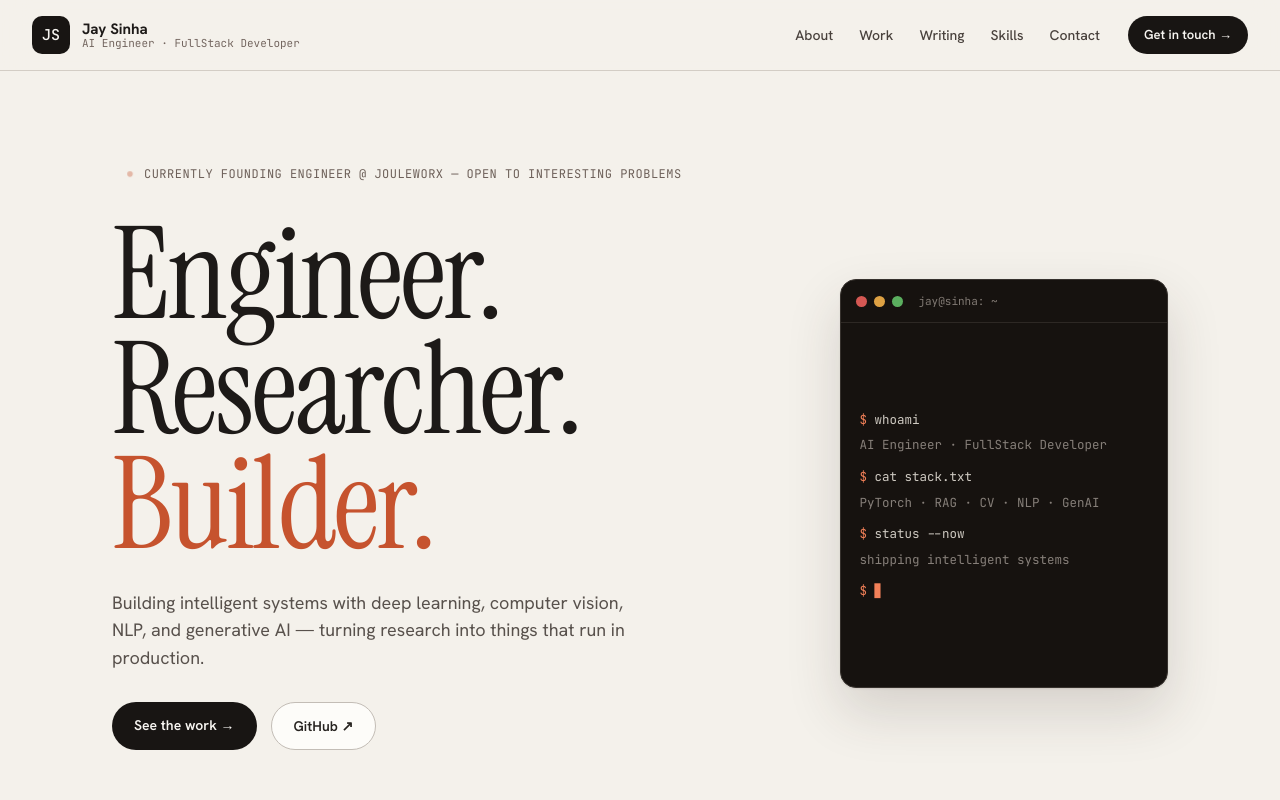
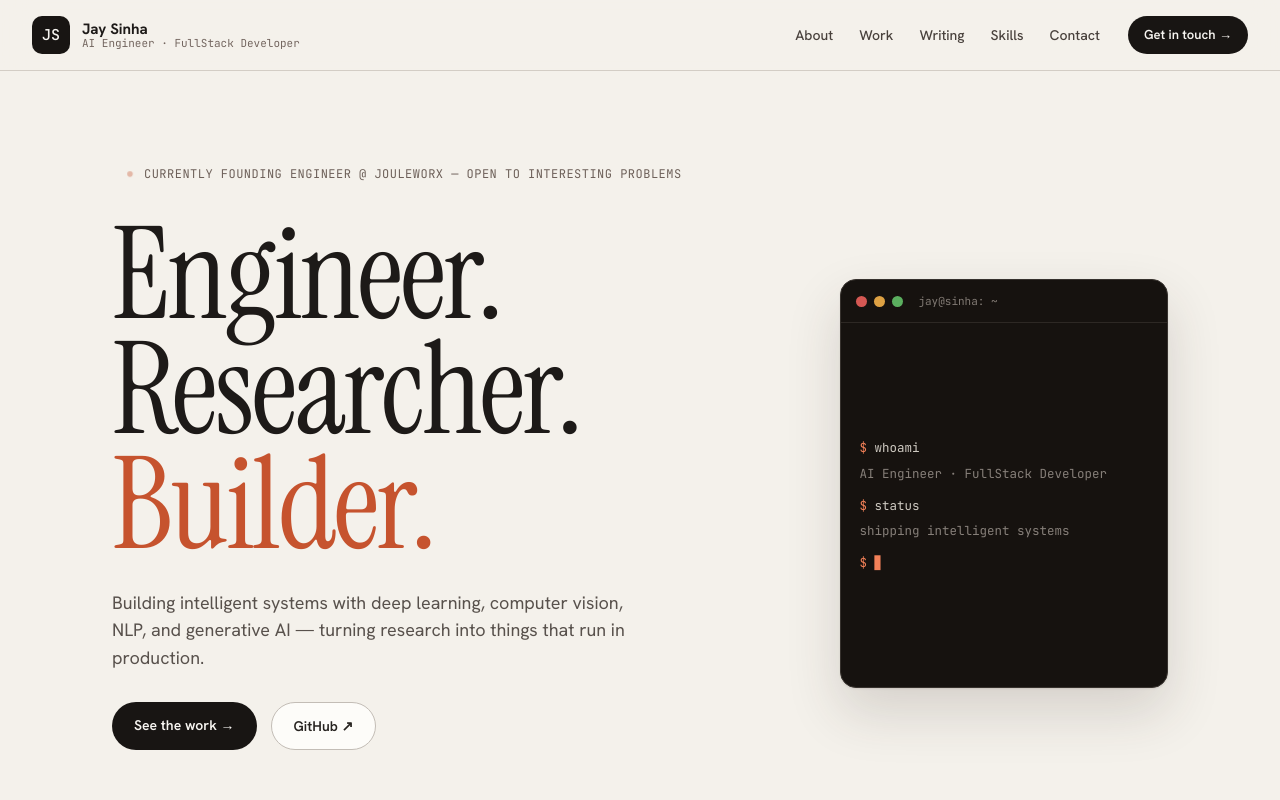
Before and after one commit to BEASTBOYJAY/Portfolio-Website, a Next.js app: page / in a window 1280 px wide. Shown: the top 800 px of the page. Built offline with nearby package versions, Linux system fonts and the light colour scheme.

Commit message:
Working Terminal added

```diff
--- a/src/app/page.tsx
+++ b/src/app/page.tsx
@@ -3,6 +3,7 @@
 import { motion } from "framer-motion";
 import { Fragment, useEffect, useRef, useState } from "react";
 import { cn } from "@/lib/utils";
+import { Terminal, type TerminalCommands } from "@/components/Terminal";
 
 const nav = [
   { label: "About", href: "#about" },
@@ -159,6 +160,56 @@ const skills: { group: string; items: string[]; size: SkillSize; placement: stri
   { group: "Tools", items: ["Redis", "Kafka", "Git"], size: "sm", placement: "lg:col-start-2 lg:row-start-4" },
   { group: "Agentic AI & LLM Ops", items: ["MCP", "Multi-Agent Orchestration", "Local LLM Workflows", "Efficient Fine-tuning (LoRA/QLoRA)"], size: "banner", placement: "lg:col-start-3 lg:row-start-4" },
 ];
+
+const BIRTHDATE = new Date(2004, 6, 31);
+
+function computeAge(): number {
+  const now = new Date();
+  let age = now.getFullYear() - BIRTHDATE.getFullYear();
+  const hadBirthday =
+    now.getMonth() > BIRTHDATE.getMonth() ||
+    (now.getMonth() === BIRTHDATE.getMonth() && now.getDate() >= BIRTHDATE.getDate());
+  if (!hadBirthday) age--;
+  return age;
+}
+
+const commandMeta: { name: string; hint: string }[] = [
+  { name: "whoami", hint: "who I am" },
+  { name: "age", hint: "how old I am" },
+  { name: "about", hint: "short bio" },
+  { name: "status", hint: "what I'm up to" },
+  { name: "help", hint: "list commands" },
+  { name: "skills", hint: "tech I use" },
+  { name: "projects", hint: "things I've built" },
+  { name: "experience", hint: "work history" },
+  { name: "contact", hint: "email" },
+  { name: "socials", hint: "social links" },
+  { name: "stack", hint: "full tech list" },
+  { name: "sudo", hint: "try me" },
+  { name: "clear", hint: "clear the screen" },
+  { name: "date", hint: "current date/time" },
+  { name: "banner", hint: "welcome message" },
+];
+
+const terminalCommands: TerminalCommands = {
+  whoami: () => ["AI Engineer · FullStack Developer"],
+  age: () => [`${computeAge()} years old`],
+  about: () => [
+    "Building intelligent systems with deep learning, computer vision, NLP, and generative AI —",
+    "turning research into things that run in production.",
+  ],
+  status: () => ["shipping intelligent systems"],
+  help: () => ["Available commands:", ...commandMeta.map((c) => `${c.name.padEnd(12)}— ${c.hint}`)],
+  skills: () => skills.flatMap((g) => [`${g.group}:`, `  ${g.items.join(", ")}`]),
+  projects: () => projects.flatMap((p) => [`${p.name} (${p.year})`, `  ${p.desc}`]),
+  experience: () => experience.map((e) => `${e.role} @ ${e.company} (${e.dates})`),
+  contact: () => ["jay31sinha@gmail.com"],
+  socials: () => ["github.com/beastboyjay", "x.com/BEAST_BOY_JAY", "medium.com/@beastboyjay", "linkedin.com/in/beastboyjay"],
+  stack: () => [tech.join(" · ")],
+  sudo: () => ["Permission denied: nice try.", "This incident will be reported to /dev/null."],
+  date: () => [new Date().toLocaleString()],
+  banner: () => ["Welcome to jay@sinha — type 'help' to see available commands."],
+};
 
 const bentoSpan: Record<SkillSize, string> = {
   banner: "sm:col-span-2 lg:col-span-2",
@@ -357,24 +408,21 @@ function HeroSection() {
               <span className="w-[11px] h-[11px] rounded-full bg-[oklch(0.68_0.14_145)]" />
               <span className="ml-2 font-mono text-[11px] text-[oklch(0.58_0.012_60)]">jay@sinha: ~</span>
             </div>
-            <div className="px-[18px] py-5 font-mono text-[12.5px] leading-[2.05] text-[oklch(0.84_0.012_80)] flex flex-col justify-center flex-1">
+            <Terminal
+              commands={terminalCommands}
+              boot={
+                <>
                   <div>
                     <span className="text-[oklch(0.72_0.15_40)]">$</span> whoami
                   </div>
                   <div className="text-[oklch(0.60_0.012_60)] mb-1.5">AI Engineer · FullStack Developer</div>
                   <div>
-                <span className="text-[oklch(0.72_0.15_40)]">$</span> cat stack.txt
-              </div>
-              <div className="text-[oklch(0.60_0.012_60)] mb-1.5">PyTorch · RAG · CV · NLP · GenAI</div>
-              <div>
-                <span className="text-[oklch(0.72_0.15_40)]">$</span> status --now
+                    <span className="text-[oklch(0.72_0.15_40)]">$</span> status
                   </div>
                   <div className="text-[oklch(0.60_0.012_60)] mb-1.5">shipping intelligent systems</div>
-              <div>
-                <span className="text-[oklch(0.72_0.15_40)]">$</span>{" "}
-                <span className="text-[oklch(0.72_0.15_40)] animate-blink-cursor">▋</span>
-              </div>
-            </div>
+                </>
+              }
+            />
           </div>
         </motion.div>
       </div>
@@ -623,7 +671,7 @@ function SkillsSection() {
               <motion.div
                 {...reveal}
                 transition={{ ...reveal.transition, delay: staggerDelay(1) }}
-                className="rounded-2xl border border-[oklch(0.32_0.01_55)] bg-[oklch(0.185_0.008_55)] overflow-hidden flex flex-col shadow-[0_1px_2px_oklch(0.3_0.02_50/.1),0_24px_54px_oklch(0.3_0.02_50/.16)] sm:col-span-2 lg:col-span-2 lg:row-span-2 lg:col-start-1 lg:row-start-1"
+                className="rounded-2xl border border-[oklch(0.32_0.01_55)] bg-[oklch(0.185_0.008_55)] overflow-hidden flex flex-col shadow-[0_1px_2px_oklch(0.3_0.02_50/.1),0_24px_54px_oklch(0.3_0.02_50/.16)] sm:col-span-2 lg:col-span-2 lg:row-span-2 lg:col-start-1 lg:row-start-1 lg:max-h-[466px]"
               >
                 <div className="flex items-center gap-[7px] px-[15px] py-[13px] border-b border-[oklch(0.28_0.01_55)]">
                   <span className="w-[11px] h-[11px] rounded-full bg-[oklch(0.62_0.16_25)]" />
@@ -631,7 +679,10 @@ function SkillsSection() {
                   <span className="w-[11px] h-[11px] rounded-full bg-[oklch(0.68_0.14_145)]" />
                   <span className="ml-2 font-mono text-[11px] text-[oklch(0.58_0.012_60)]">jay@sinha: ~</span>
                 </div>
-                <div className="px-[18px] py-5 font-mono text-[12.5px] leading-[2.05] text-[oklch(0.84_0.012_80)] flex flex-col justify-center flex-1">
+                <Terminal
+                  commands={terminalCommands}
+                  boot={
+                    <>
                       <div>
                         <span className="text-[oklch(0.72_0.15_40)]">$</span> ./stack --summary
                       </div>
@@ -644,11 +695,9 @@ function SkillsSection() {
                           {s.label}
                         </div>
                       ))}
-                  <div>
-                    <span className="text-[oklch(0.72_0.15_40)]">$</span>{" "}
-                    <span className="text-[oklch(0.72_0.15_40)] animate-blink-cursor">▋</span>
-                  </div>
-                </div>
+                    </>
+                  }
+                />
               </motion.div>
             )}
           </Fragment>
--- /dev/null
+++ b/src/components/Terminal.tsx
@@ -0,0 +1,128 @@
+"use client";
+
+import { useEffect, useRef, useState, type KeyboardEvent, type ReactNode } from "react";
+
+export type TerminalCommands = Record<string, () => string[]>;
+
+type Entry = { input: string; output: string[] };
+
+export function Terminal({ boot, commands }: { boot: ReactNode; commands: TerminalCommands }) {
+  const [history, setHistory] = useState<Entry[]>([]);
+  const [value, setValue] = useState("");
+  const [cmdLog, setCmdLog] = useState<string[]>([]);
+  const [navIndex, setNavIndex] = useState<number | null>(null);
+  const [cursorPos, setCursorPos] = useState(0);
+  const inputRef = useRef<HTMLInputElement>(null);
+  const bodyRef = useRef<HTMLDivElement>(null);
+
+  function syncCursor(el: HTMLInputElement | null) {
+    if (!el) return;
+    setCursorPos(el.selectionStart ?? el.value.length);
+  }
+
+  useEffect(() => {
+    bodyRef.current?.scrollTo({ top: bodyRef.current.scrollHeight });
+  }, [history]);
+
+  function run(raw: string) {
+    const trimmed = raw.trim();
+    if (!trimmed) {
+      setHistory((h) => [...h, { input: "", output: [] }]);
+    } else if (trimmed.toLowerCase() === "clear") {
+      setHistory([]);
+      setCmdLog((l) => [...l, trimmed]);
+    } else {
+      const cmd = commands[trimmed.toLowerCase()];
+      const output = cmd ? cmd() : [`command not found: ${trimmed}`, "type 'help' for available commands"];
+      setHistory((h) => [...h, { input: trimmed, output }]);
+      setCmdLog((l) => [...l, trimmed]);
+    }
+    setValue("");
+    setNavIndex(null);
+    setCursorPos(0);
+  }
+
+  function onKeyDown(e: KeyboardEvent<HTMLInputElement>) {
+    if (e.key === "Enter") {
+      run(value);
+    } else if (e.key === "ArrowUp") {
+      e.preventDefault();
+      if (cmdLog.length === 0) return;
+      const next = navIndex === null ? cmdLog.length - 1 : Math.max(0, navIndex - 1);
+      setValue(cmdLog[next]);
+      setNavIndex(next);
+      setCursorPos(cmdLog[next].length);
+    } else if (e.key === "ArrowDown") {
+      e.preventDefault();
+      if (navIndex === null) return;
+      const next = navIndex + 1;
+      if (next >= cmdLog.length) {
+        setValue("");
+        setNavIndex(null);
+        setCursorPos(0);
+      } else {
+        setValue(cmdLog[next]);
+        setNavIndex(next);
+        setCursorPos(cmdLog[next].length);
+      }
+    } else {
+      const el = e.currentTarget;
+      requestAnimationFrame(() => syncCursor(el));
+    }
+  }
+
+  return (
+    <div
+      ref={bodyRef}
+      onClick={() => inputRef.current?.focus()}
+      className={`px-[18px] py-5 font-mono text-[12.5px] leading-[2.05] text-[oklch(0.84_0.012_80)] flex flex-col flex-1 min-h-0 overflow-y-auto cursor-text ${
+        history.length === 0 ? "justify-center" : "justify-start"
+      }`}
+    >
+      {boot}
+      {history.map((entry, i) => (
+        <div key={i}>
+          {entry.input && (
+            <div>
+              <span className="text-[oklch(0.72_0.15_40)]">$</span> {entry.input}
+            </div>
+          )}
+          {entry.output.map((line, j) => (
+            <div key={j} className="text-[oklch(0.60_0.012_60)] mb-1.5">
+              {line}
+            </div>
+          ))}
+        </div>
+      ))}
+      <div>
+        <span className="text-[oklch(0.72_0.15_40)]">$</span>{" "}
+        <span className="relative inline-block">
+          <input
+            ref={inputRef}
+            value={value}
+            onChange={(e) => {
+              setValue(e.target.value);
+              syncCursor(e.target);
+            }}
+            onKeyDown={onKeyDown}
+            onKeyUp={(e) => syncCursor(e.currentTarget)}
+            onClick={(e) => syncCursor(e.currentTarget)}
+            onSelect={(e) => syncCursor(e.currentTarget)}
+            size={Math.max(value.length, 1)}
+            className="absolute inset-0 w-full bg-transparent border-0 outline-none p-0 m-0 font-mono text-[12.5px] text-transparent caret-transparent"
+            aria-label="Terminal command input"
+            autoComplete="off"
+            autoCorrect="off"
+            autoCapitalize="none"
+            spellCheck={false}
+          />
+          <span aria-hidden className="whitespace-pre text-[oklch(0.84_0.012_80)]">
+            {value.slice(0, cursorPos)}
+            <span className="text-[oklch(0.72_0.15_40)] animate-blink-cursor">▋</span>
+            {value.slice(cursorPos)}
+          </span>
+        </span>
+      </div>
+    </div>
+  );
+}
```
Lines whose indentation alone changed are shown as unchanged.
